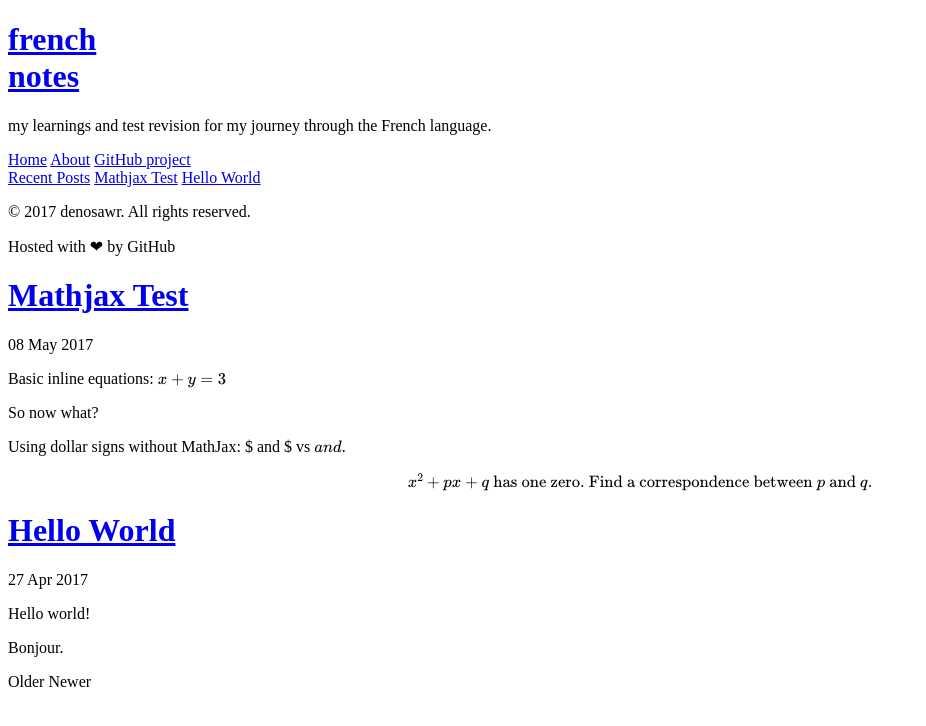
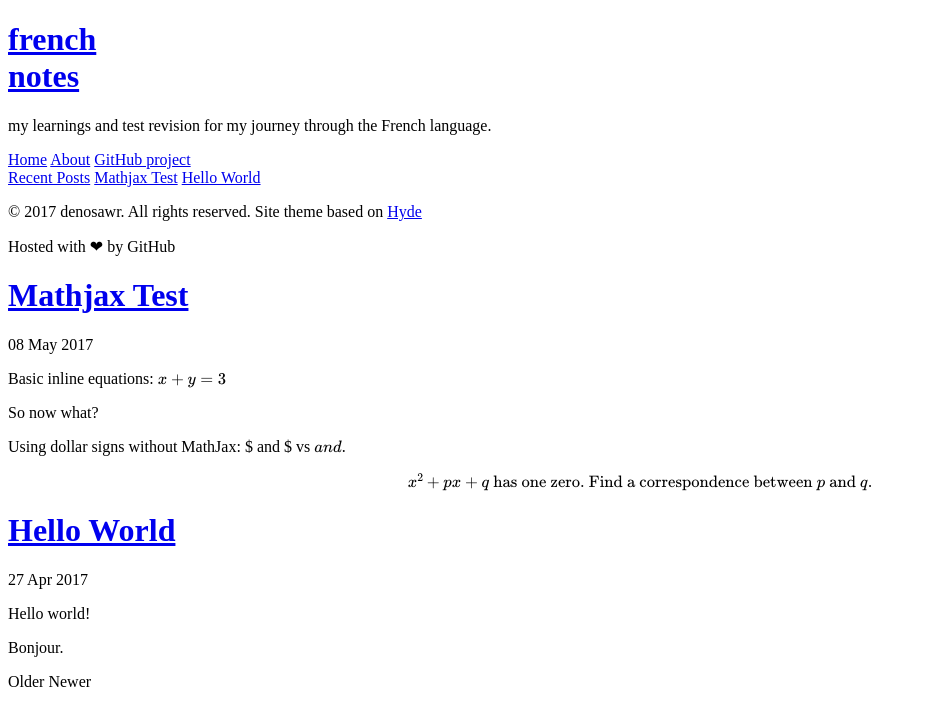
Before and after one commit to denosawr/french-learning-blog, a Jekyll site: the page built from index.html, in a window 1280 px wide. Shown: the top 726 px of the page, without its empty margins (0-926 px from the left). Built offline with Jekyll 4.4.1, drawn with Linux system fonts in a browser that asks for light colours; formulas are drawn with MathJax 3; the list of posts is cut into pages by our own code.

Commit message:
Update sidebar.html

```diff
--- a/_includes/sidebar.html
+++ b/_includes/sidebar.html
@@ -33,7 +33,7 @@
         {% endfor %}
     </nav>
 
-    <p>&copy; {{ site.time | date: '%Y' }} denosawr. All rights reserved.</p>
+    <p>&copy; {{ site.time | date: '%Y' }} denosawr. All rights reserved. Site theme based on <a href="https://github.com/poole/hyde" target="_blank">Hyde</a></p>
     <p>Hosted with ❤ by GitHub</p>
   </div>
 </div>
```
